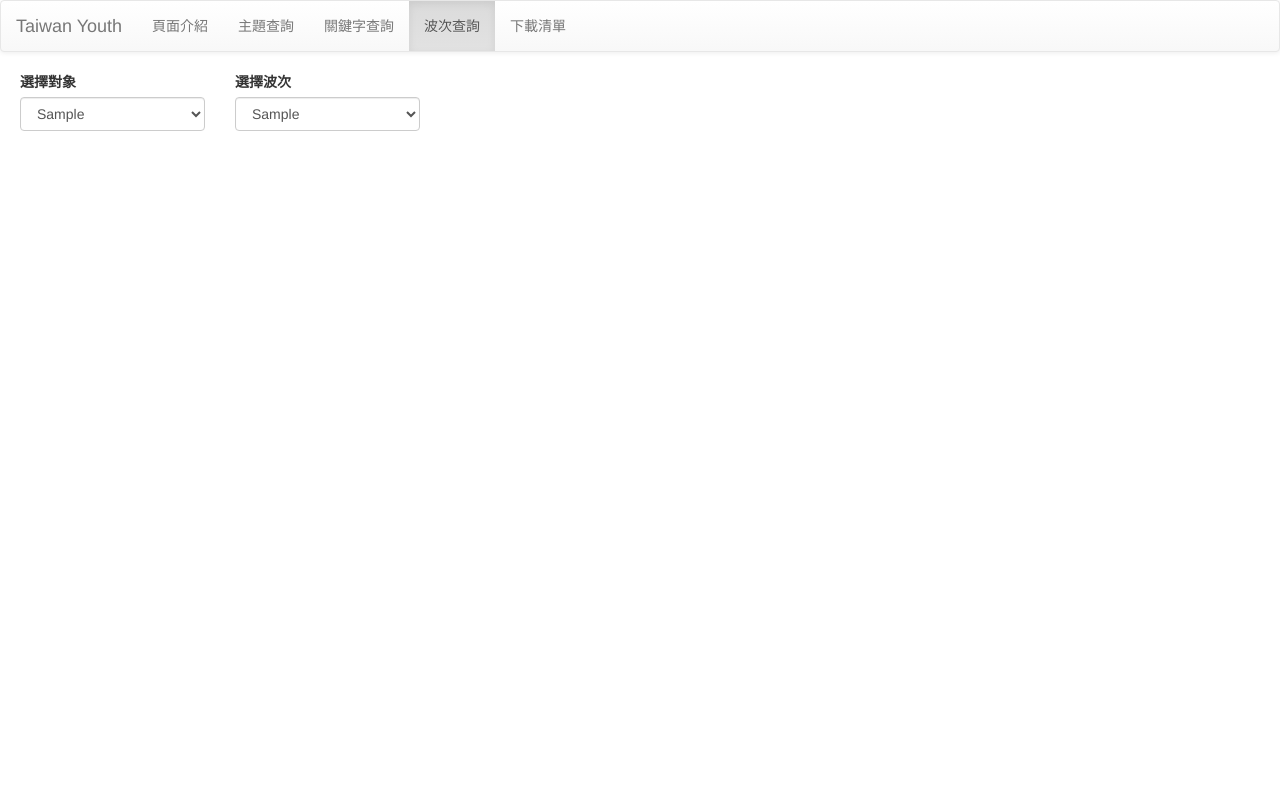
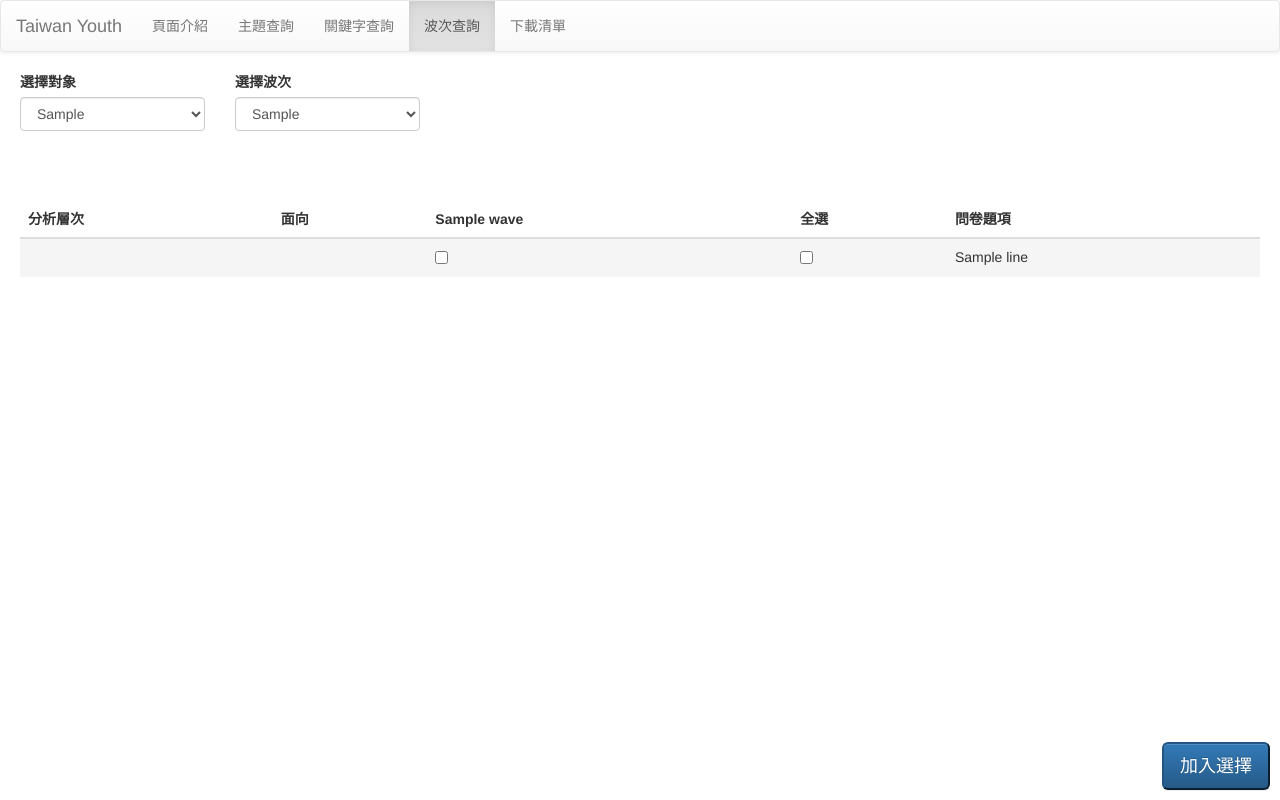
Before and after one commit to j129008/questionnaire-management-system, a Django app: template templates/waves.html in a window 1280 px wide. Run offline with Django 3.2, Linux system fonts and the light colour scheme; the template is opened without the code that fills it: most values are stand-ins (such as "Sample title", 1, 10 or a date in 2020); some libraries are stand-ins or nearby versions.

Commit message:
wave first version ( not sel wave )

```diff
--- a/templates/waves.html
+++ b/templates/waves.html
@@ -79,6 +79,59 @@
             <br>
             <br>
          </div>
+         <div style="padding-left:20px;padding-top:20px;padding-right:20px">
+            <table class="table">
+               <thead>
+                  <tr>
+                     <th>分析層次</th>
+                     <th>面向</th>
+                     {% for wave in waveCnt%}
+                        <th>{{wave}}</th>
+                     {% endfor %}
+                     <th>全選</th>
+                     <th>問卷題項</th>
+                  </tr>
+               </thead>
+               <tbody>
+                  {% for line in output %}
+                     {% if line.question_top|length > 0 %}
+                        <tr class="active">
+                        {% if line.question_top == line.question %}
+                           <tr class="info">
+                           <td>test</td>
+                           <td>test</td>
+                        {%else%}
+                           <td></td>
+                           <td></td>
+                        {% endif %}
+                     {%else%}
+                        <tr>
+                        <td>test</td>
+                        <td>test</td>
+                     {% endif %}
+                        <div class="checkbox">
+                           {% for wave in line.wave %}
+                              <td>
+                                 {% if wave|length > 0 %}
+                                    <input type="checkbox" name="question" value={{line.pk}}_{{wave}} aria-label="...">
+                                 {%else%}
+                                    <div>
+                                       <input type="checkbox" aria-label="..." disabled>
+                                    </div>
+                                 {% endif %}
+                              </td>
+                           {% endfor %}
+                           <td>
+                              <input type="checkbox" class="checkAll" aria-label="...">
+                           </td>
+                        </div>
+                        <td style="max-width: 400px">{{line.question}}</td>
+                     </tr>
+                  {% endfor %}
+               </tbody>
+               <button type="submit" style="position: fixed; bottom: 10px; right:10px" class="btn-lg btn-primary">加入選擇</button>
+            </table>
+         </div>
       </form>
    </body>
 </html>
```
Also changed, not shown: waves/views.py (+14 -1 lines).
